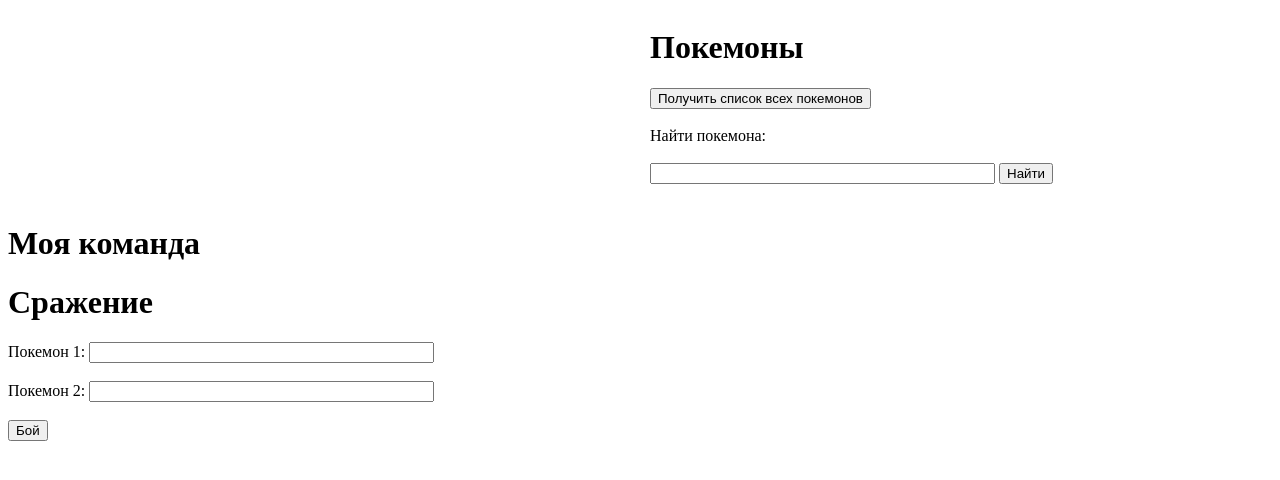
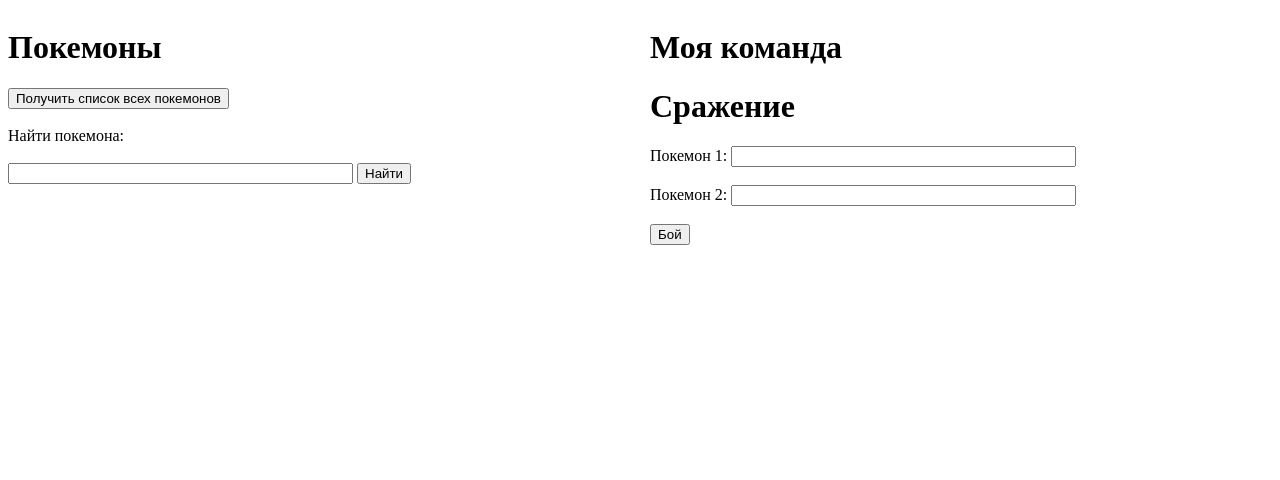
Before and after one commit to APELCIN-prog/Lektsia4, a Django app: page / in a window 1280 px wide. Shown: the top 480 px of the page. Run offline with Django 5.2, Linux system fonts and the light colour scheme.

Commit message:
fix pocemons

```diff
--- a/practic3/pocemonproject/static/style.css
+++ b/practic3/pocemonproject/static/style.css
@@ -7,8 +7,10 @@
 
 .left-column {
     grid-column: 1;
+    grid-row: 1;
 }
 
 .right-column {
     grid-column: 2;
+    grid-row: 1;
 }
--- a/practic3/pocemonproject/templates/index.html
+++ b/practic3/pocemonproject/templates/index.html
@@ -8,7 +8,7 @@
 </head>
 <body>
     <div class="container">
-        <div class="right-column">
+        <div class="left-column">
         <div>
             <h1>Покемоны</h1>
 
@@ -56,7 +56,7 @@
         </div>
         </div>
 
-        <div class="left-column">
+        <div class="right-column">
             <form method="get">
             <h1>Моя команда</h1>
             {% if my_command %}
```
